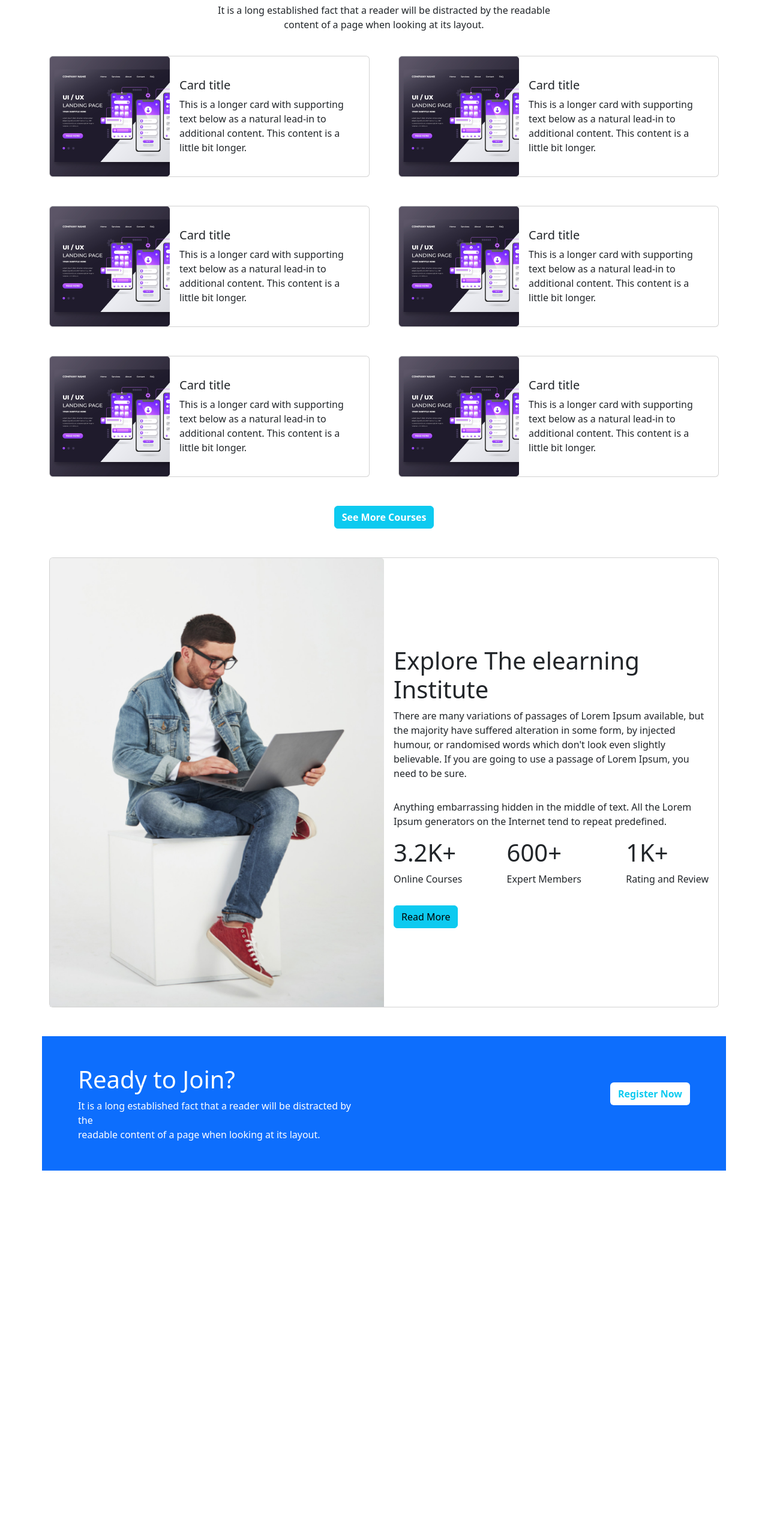
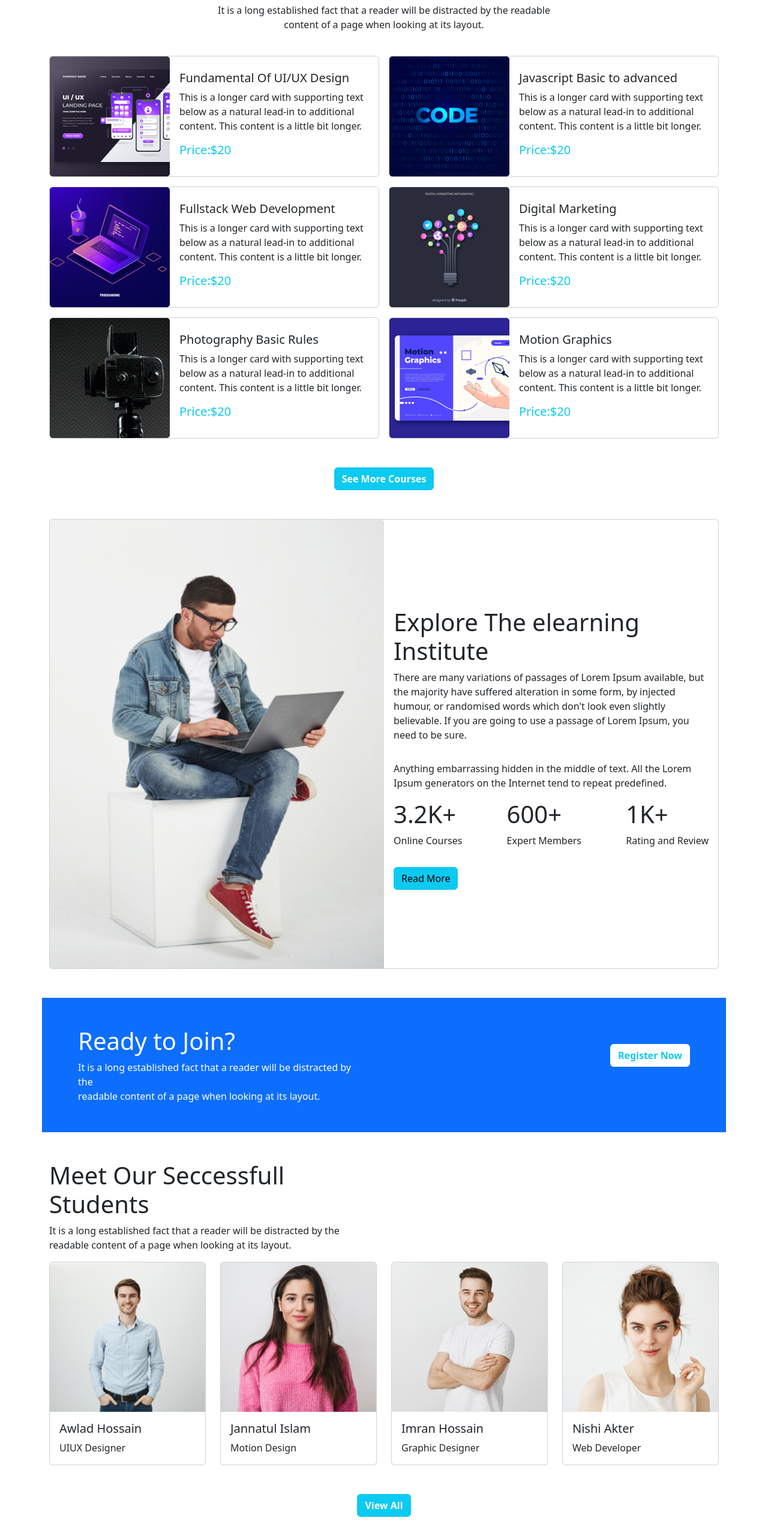
Before and after one commit to hrrajon/my-tech-website, a plain HTML site: page index.html in a window 1280 px wide. Shown: the part 883-3428 px from the top of the page at 60% size. Before the commit the page ends 2882 px from the top, so only its background shows below. Drawn offline with nearby package versions, Linux system fonts and the light colour scheme.

Commit message:
successfull student added

```diff
--- a/index.html
+++ b/index.html
@@ -113,7 +113,8 @@
                 <h1 class="custom-font">Discover Our Best <br> Courses</h1>
             <p>It is a long established fact that a reader will be distracted by the readable <br> content of a page when looking at its layout.</p>
             </div>
-            <div class="row row-cols-1 row-cols-md-1 row-cols-lg-2  g-5">
+            <div class="row row-cols-1 row-cols-md-1 row-cols-lg-2  g-3">
+              <!-- card-1 -->
                 <div class="col">
                   <div class="card">
                     <div class="d-flex align-items-center flex-column flex-md-row">
@@ -121,73 +122,84 @@
                             <img src="images/course/course-1.png" class="" alt="...">
                         </div>
                         <div class="card-body">
-                          <h5 class="card-title">Card title</h5>
+                          <h5 class="card-title">Fundamental Of UI/UX Design</h5>
                           <p class="card-text">This is a longer card with supporting text below as a natural lead-in to additional content. This content is a little bit longer.</p>
+                          <h5 class="text-info">Price:$20</h5>
                         </div>
                     </div>
                   </div>
                 </div>
+                <!-- card-2 -->
                 <div class="col">
                   <div class="card">
-                    <div class="d-flex align-items-center ">
+                    <div class="d-flex align-items-center flex-column flex-md-row">
                         <div>
-                            <img src="images/course/course-1.png" class="" alt="...">
+                            <img src="images/course/course-2.png" class="" alt="...">
                         </div>
                         <div class="card-body">
-                          <h5 class="card-title">Card title</h5>
+                          <h5 class="card-title">Javascript Basic to advanced</h5>
                           <p class="card-text">This is a longer card with supporting text below as a natural lead-in to additional content. This content is a little bit longer.</p>
+                          <h5 class="text-info">Price:$20</h5>
                         </div>
                     </div>
                   </div>
                 </div>
+                <!-- card-3 -->
                 <div class="col">
                   <div class="card">
-                    <div class="d-flex align-items-center  ">
+                    <div class="d-flex align-items-center flex-column flex-md-row ">
                         <div>
-                            <img src="images/course/course-1.png" class="" alt="...">
+                            <img src="images/course/course-3.png" class="" alt="...">
                         </div>
                         <div class="card-body">
-                          <h5 class="card-title">Card title</h5>
+                          <h5 class="card-title">Fullstack Web Development</h5>
                           <p class="card-text">This is a longer card with supporting text below as a natural lead-in to additional content. This content is a little bit longer.</p>
+                          <h5 class="text-info">Price:$20</h5>
                         </div>
                     </div>
                   </div>
                 </div>
+                <!-- card-4 -->
                 <div class="col">
                   <div class="card">
-                    <div class="d-flex align-items-center ">
+                    <div class="d-flex align-items-center flex-column flex-md-row">
                         <div>
-                            <img src="images/course/course-1.png" class="" alt="...">
+                            <img src="images/course/course-4.png" class="" alt="...">
                         </div>
                         <div class="card-body">
-                          <h5 class="card-title">Card title</h5>
+                          <h5 class="card-title">Digital Marketing</h5>
                           <p class="card-text">This is a longer card with supporting text below as a natural lead-in to additional content. This content is a little bit longer.</p>
+                          <h5 class="text-info">Price:$20</h5>
                         </div>
                     </div>
                   </div>
                 </div>
+                <!-- card-5 -->
                 <div class="col">
                   <div class="card">
-                    <div class="d-flex align-items-center ">
+                    <div class="d-flex align-items-center flex-column flex-md-row">
                         <div>
-                            <img src="images/course/course-1.png" class="" alt="...">
+                            <img src="images/course/course-5.png" class="" alt="...">
                         </div>
                         <div class="card-body">
-                          <h5 class="card-title">Card title</h5>
+                          <h5 class="card-title">Photography Basic Rules</h5>
                           <p class="card-text">This is a longer card with supporting text below as a natural lead-in to additional content. This content is a little bit longer.</p>
+                          <h5 class="text-info">Price:$20</h5>
                         </div>
                     </div>
                   </div>
                 </div>
+                <!-- card-6 -->
                 <div class="col">
                   <div class="card">
-                    <div class="d-flex align-items-center ">
+                    <div class="d-flex align-items-center flex-column flex-md-row">
                         <div>
-                            <img src="images/course/course-1.png" class="" alt="...">
+                            <img src="images/course/course-6.png" class="" alt="...">
                         </div>
                         <div class="card-body">
-                          <h5 class="card-title">Card title</h5>
+                          <h5 class="card-title">Motion Graphics</h5>
                           <p class="card-text">This is a longer card with supporting text below as a natural lead-in to additional content. This content is a little bit longer.</p>
+                          <h5 class="text-info">Price:$20</h5>
                         </div>
                     </div>
                   </div>
@@ -230,6 +242,7 @@
           </div>
         </section>
         <!-- Elearning End  -->
+        <!-- Registration Form start  -->
         <section class="container mt-5 bg-primary mb-5 pb-4">
           <div class="d-flex justify-content-between align-items-center flex-column flex-md-row pb-2">
             <div class="pt-5 ps-5 text-white">
@@ -272,6 +285,51 @@
             </div>
           </div>
         </section>
+        <!-- Registration Form End  -->
+        <!-- Seccessfull Students Start -->
+        <section class="container mt-5 ">
+          <h1>Meet Our Seccessfull <br> Students</h1>
+          <p>It is a long established fact that a reader will be distracted by the <br>readable content of a page when looking at its layout.</p>
+                  <div class="d-flex flex-column flex-md-row gap-4">
+                    <div class="card" >
+                      <img src="images/student/student-1.png" class="card-img-top" alt="...">
+                      <div class="card-body">
+                        <h5 class="card-title"> Awlad Hossain</h5>
+                        <p class="card-text">UIUX Designer</p>
+                      </div>
+                    </div>
+                    <div class="card">
+                      <img src="images/student/student-2.png" class="card-img-top" alt="...">
+                      <div class="card-body">
+                        <h5 class="card-title">Jannatul Islam</h5>
+                        <p class="card-text">Motion Design</p>
+                      </div>
+                    </div>
+                    <div class="card ">
+                      <img src="images/student/student-3.png" class="card-img-top" alt="...">
+                      <div class="card-body">
+                        <h5 class="card-title"> Imran Hossain</h5>
+                        <p class="card-text">Graphic Designer</p>
+                      </div>
+                    </div>
+                    <div class="card ">
+                      <img src="images/student/student-4.png" class="card-img-top" alt="...">
+                      <div class="card-body">
+                        <h5 class="card-title"> Nishi Akter</h5>
+                        <p class="card-text">Web Developer</p>
+                      </div>
+                    </div>
+                </div>
+                <div class=" text-center p-5 ">
+                  <button type="button" class="btn btn-info text-white fw-bold"> View All</button>
+                </div>
+        </section>
+        <!-- Seccessfull Students End -->
+        <!-- Question Section start  -->
+        <section>
+
+        </section>
+        <!-- Question Section End -->
     </main>
 
     <script src="https://cdn.jsdelivr.net/npm/bootstrap@5.2.0/dist/js/bootstrap.bundle.min.js" integrity="sha384-A3rJD856KowSb7dwlZdYEkO39Gagi7vIsF0jrRAoQmDKKtQBHUuLZ9AsSv4jD4Xa" crossorigin="anonymous"></script>
```
